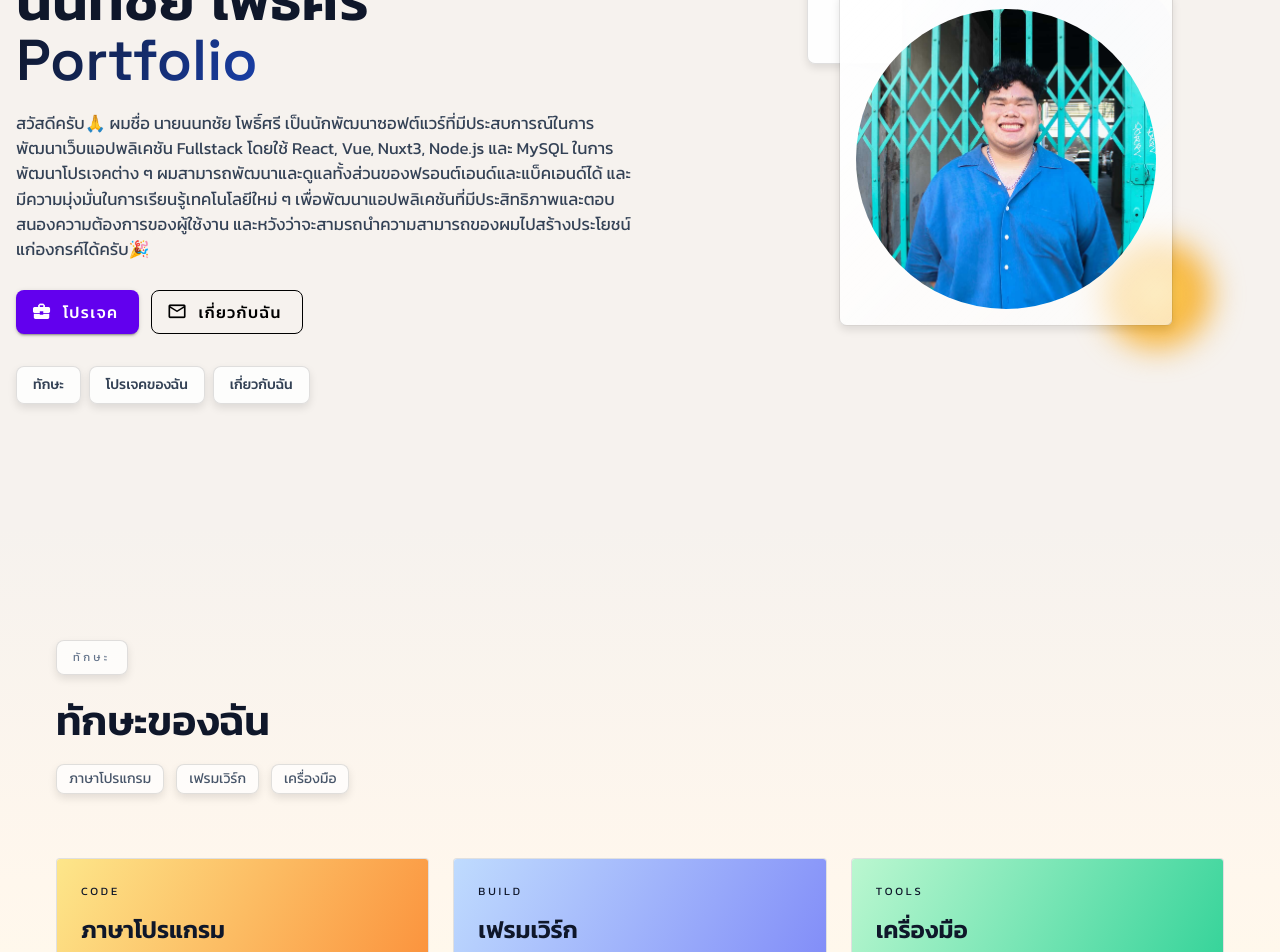
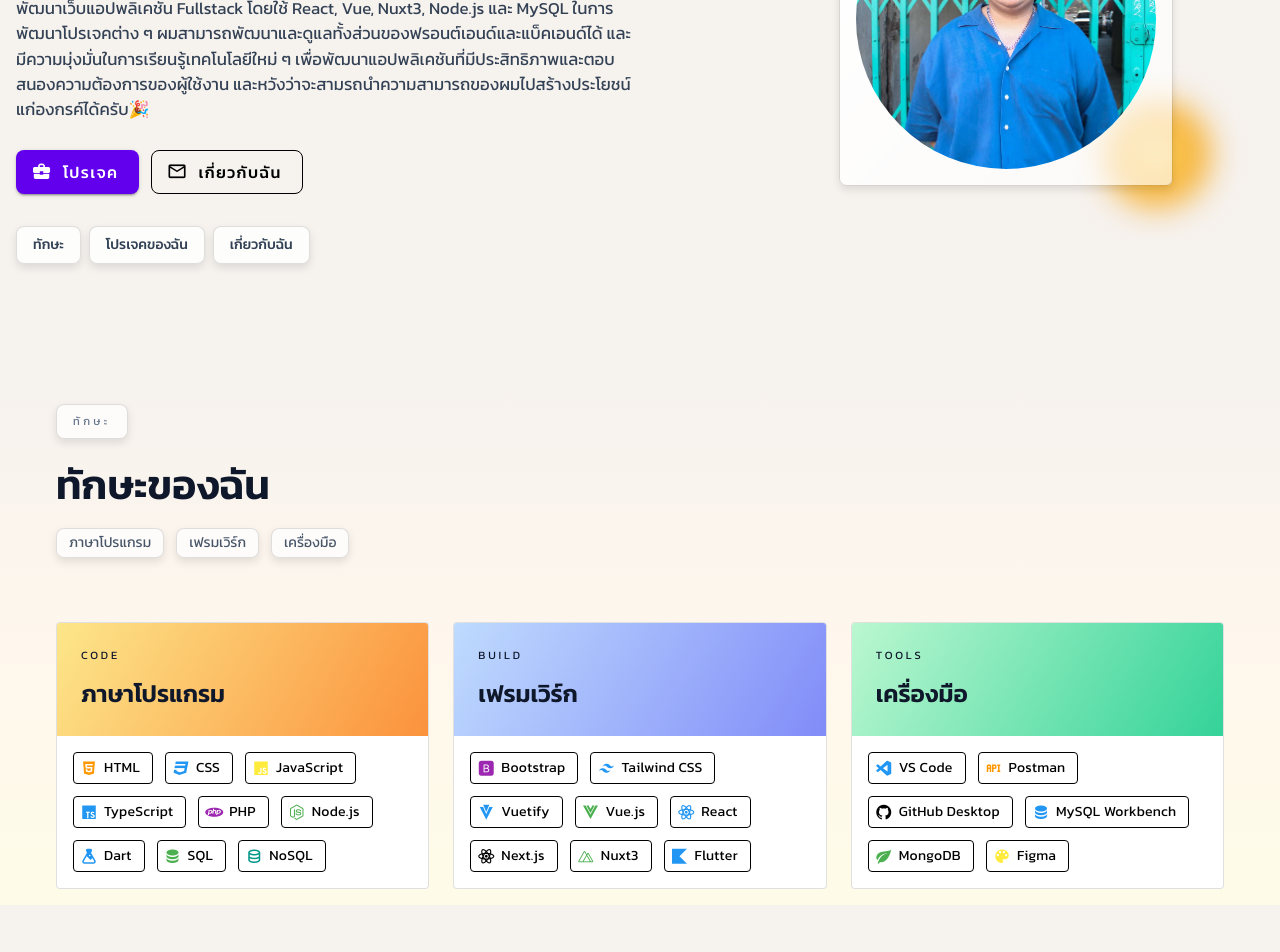
Before and after one commit to Gas-nontachai/Portfolio, a Nuxt app: page / in a window 1280 px wide. Shown: the part 330-1282 px from the top of the page. Built offline with nearby package versions, Linux system fonts and the light colour scheme.

Commit message:
feat: change pt pb to gap

```diff
--- a/components/aboutme/index.vue
+++ b/components/aboutme/index.vue
@@ -53,9 +53,7 @@
         >
           {{ t("aboutme.title") }}
         </div>
-        <h2
-          class="display mt-4 text-[clamp(2.1rem,3.2vw,3.1rem)] text-white"
-        >
+        <h2 class="display mt-4 text-[clamp(2.1rem,3.2vw,3.1rem)] text-white">
           {{ t("aboutme.title") }}
         </h2>
         <p class="mt-3 text-slate-200/80">
--- a/components/layout/full/Main.vue
+++ b/components/layout/full/Main.vue
@@ -39,7 +39,9 @@
             <div class="display text-[1.05rem] leading-tight text-slate-900">
               {{ brand }}
             </div>
-            <div class="text-[0.72rem] uppercase tracking-[0.35em] text-slate-500">
+            <div
+              class="text-[0.72rem] uppercase tracking-[0.35em] text-slate-500"
+            >
               Portfolio
             </div>
           </div>
--- a/pages/index.vue
+++ b/pages/index.vue
@@ -3,50 +3,54 @@
 </script>
 
 <template>
-  <div class="min-h-screen text-slate-900 bg-[#f6f2ee] relative">
+  <div
+    class="min-h-screen text-slate-900 bg-[#f6f2ee] relative grid gap-[96px] max-[960px]:gap-[72px] max-[600px]:gap-[56px]"
+  >
+    <!-- Background blobs -->
     <div class="fixed inset-0 -z-10 overflow-hidden">
       <div
         class="absolute -top-24 -left-32 h-[420px] w-[420px] rounded-full bg-[radial-gradient(circle,#ffd6a5_0%,transparent_65%)] blur-3xl"
-      ></div>
+      />
       <div
         class="absolute top-1/3 -right-40 h-[480px] w-[480px] rounded-full bg-[radial-gradient(circle,#c7d2fe_0%,transparent_65%)] blur-3xl"
-      ></div>
+      />
       <div
         class="absolute bottom-0 left-1/4 h-[380px] w-[380px] rounded-full bg-[radial-gradient(circle,#bbf7d0_0%,transparent_65%)] blur-3xl"
-      ></div>
+      />
     </div>
 
-    <section
-      id="home-page"
-      class="relative w-full pt-[140px] pb-[96px] max-[960px]:pt-[120px] max-[960px]:pb-[72px] max-[600px]:pt-[104px] max-[600px]:pb-[56px]"
-    >
+    <!-- Home -->
+    <section id="home-page" class="relative w-full">
       <div
         class="absolute inset-0 -z-10 bg-[linear-gradient(135deg,rgba(255,255,255,0.9)_0%,rgba(255,255,255,0.6)_45%,rgba(255,255,255,0.2)_100%)]"
-      ></div>
+      />
       <Home />
     </section>
 
+    <!-- Skill -->
     <section
       id="skill-page"
-      class="relative w-full py-[96px] bg-[linear-gradient(180deg,#f6f2ee_0%,#fff7ed_50%,#fefce8_100%)] max-[960px]:py-[72px] max-[600px]:py-[56px]"
+      class="relative w-full bg-[linear-gradient(180deg,#f6f2ee_0%,#fff7ed_50%,#fefce8_100%)]"
     >
       <Skill />
     </section>
 
+    <!-- Project -->
     <section
       id="project-page"
-      class="relative w-full py-[96px] bg-[linear-gradient(180deg,#fefce8_0%,#eef2ff_100%)] max-[960px]:py-[72px] max-[600px]:py-[56px]"
+      class="relative w-full bg-[linear-gradient(180deg,#fefce8_0%,#eef2ff_100%)]"
     >
       <Project />
     </section>
 
+    <!-- About Me -->
     <section
       id="aboutme-page"
-      class="relative w-full py-[96px] bg-[#0b1020] text-slate-50 max-[960px]:py-[72px] max-[600px]:py-[56px]"
+      class="relative w-full bg-[#0b1020] text-slate-50"
     >
       <div
         class="absolute inset-0 -z-10 bg-[radial-gradient(circle_at_top,rgba(56,189,248,0.18),transparent_55%),radial-gradient(circle_at_bottom,rgba(167,139,250,0.18),transparent_55%)]"
-      ></div>
+      />
       <Aboutme />
     </section>
   </div>
```
Also changed, not shown: components/skill/index.vue (+13 -4 lines).
